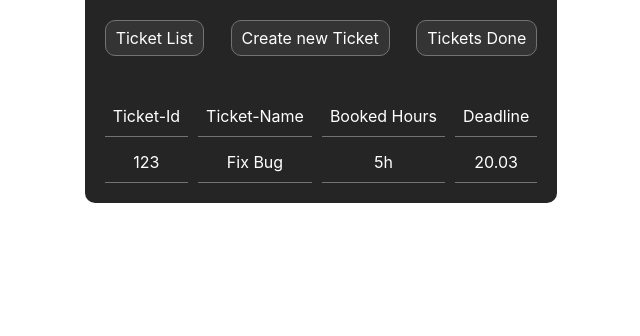
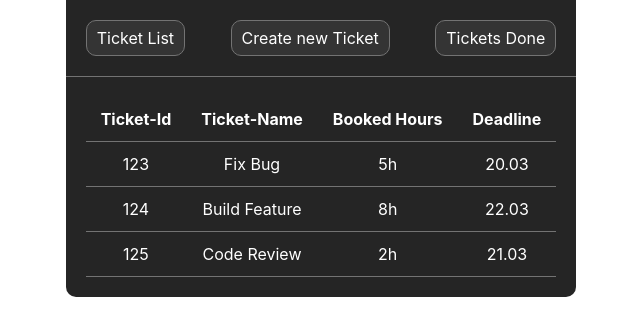
Before and after one commit to 0R91/react-ticketsystem, a Next.js app: page /dashboard in a window 1280 px wide. Shown: the top 336 px of the page, without its empty margins (319-959 px from the left). Built offline with nearby package versions, Linux system fonts and the light colour scheme.

Commit message:
First draft layout ticket list

```diff
--- a/app/dashboard/components/dashboard.module.css
+++ b/app/dashboard/components/dashboard.module.css
@@ -5,6 +5,7 @@
 
 .tabHeader {
   background-color: var(--background);
+  border-bottom: 1px solid var(--accent);
   display: flex;
   justify-content: space-between;
   padding: 20px;
--- a/app/dashboard/components/dashboard.tsx
+++ b/app/dashboard/components/dashboard.tsx
@@ -28,21 +28,15 @@ export default function Dashboard({ tabs }: Props) {
       </div>
 
       <div className={styles.tabContentContainer}>
-        <div
-          className={`${styles.tabContent} ${tab === 'Ticket List' ? styles.active : styles.hidden}`}
-        >
+        <div className={tab !== 'Ticket List' ? styles.hidden : ''}>
           <TicketList />
         </div>
 
-        <div
-          className={`${styles.tabContent} ${tab === 'Create new Ticket' ? styles.active : styles.hidden}`}
-        >
+        <div className={tab !== 'Create new Ticket' ? styles.hidden : ''}>
           Create new Ticket
         </div>
 
-        <div
-          className={`${styles.tabContent} ${tab === 'Tickets Done' ? styles.active : styles.hidden}`}
-        >
+        <div className={tab !== 'Tickets Done' ? styles.hidden : ''}>
           Tickets Done
         </div>
       </div>
--- a/app/dashboard/components/ticketList.module.css
+++ b/app/dashboard/components/ticketList.module.css
@@ -1,16 +1,15 @@
-.ticketList {
-  display: grid;
-  gap: 5px 10px;
-  grid-template-columns: auto auto auto auto;
+.table {
+  border-collapse: collapse;
+  width: 100%;
 }
 
-.ticketList > * {
-  align-items: center;
+.table th,
+.table td {
   border-bottom: 1px solid var(--accent);
-  display: flex;
-  justify-content: center;
-  padding: 8px;
+  padding: 10px 15px;
+  text-align: center;
 }
 
-.header {
+.table th {
+  font-weight: bold;
 }
--- a/app/dashboard/components/ticketList.tsx
+++ b/app/dashboard/components/ticketList.tsx
@@ -1,19 +1,34 @@
 import styles from './ticketList.module.css'
+
+const tickets = [
+  { id: '123', name: 'Fix Bug', hours: '5h', deadline: '20.03' },
+  { id: '124', name: 'Build Feature', hours: '8h', deadline: '22.03' },
+  { id: '125', name: 'Code Review', hours: '2h', deadline: '21.03' },
+]
 
 export default function TicketList() {
   return (
     <div className={styles.ticketList}>
-      {/* Header */}
-      <div className={styles.header}>Ticket-Id</div>
-      <div className={styles.header}>Ticket-Name</div>
-      <div className={styles.header}>Booked Hours</div>
-      <div className={styles.header}>Deadline</div>
-
-      {/* Row */}
-      <div>123</div>
-      <div>Fix Bug</div>
-      <div>5h</div>
-      <div>20.03</div>
+      <table className={styles.table}>
+        <thead>
+          <tr>
+            <th>Ticket-Id</th>
+            <th>Ticket-Name</th>
+            <th>Booked Hours</th>
+            <th>Deadline</th>
+          </tr>
+        </thead>
+        <tbody>
+          {tickets.map((ticket) => (
+            <tr key={ticket.id}>
+              <td>{ticket.id}</td>
+              <td>{ticket.name}</td>
+              <td>{ticket.hours}</td>
+              <td>{ticket.deadline}</td>
+            </tr>
+          ))}
+        </tbody>
+      </table>
     </div>
   )
 }
```
Also changed, not shown: 2 other files (tests, documents, lock files or other folders).
